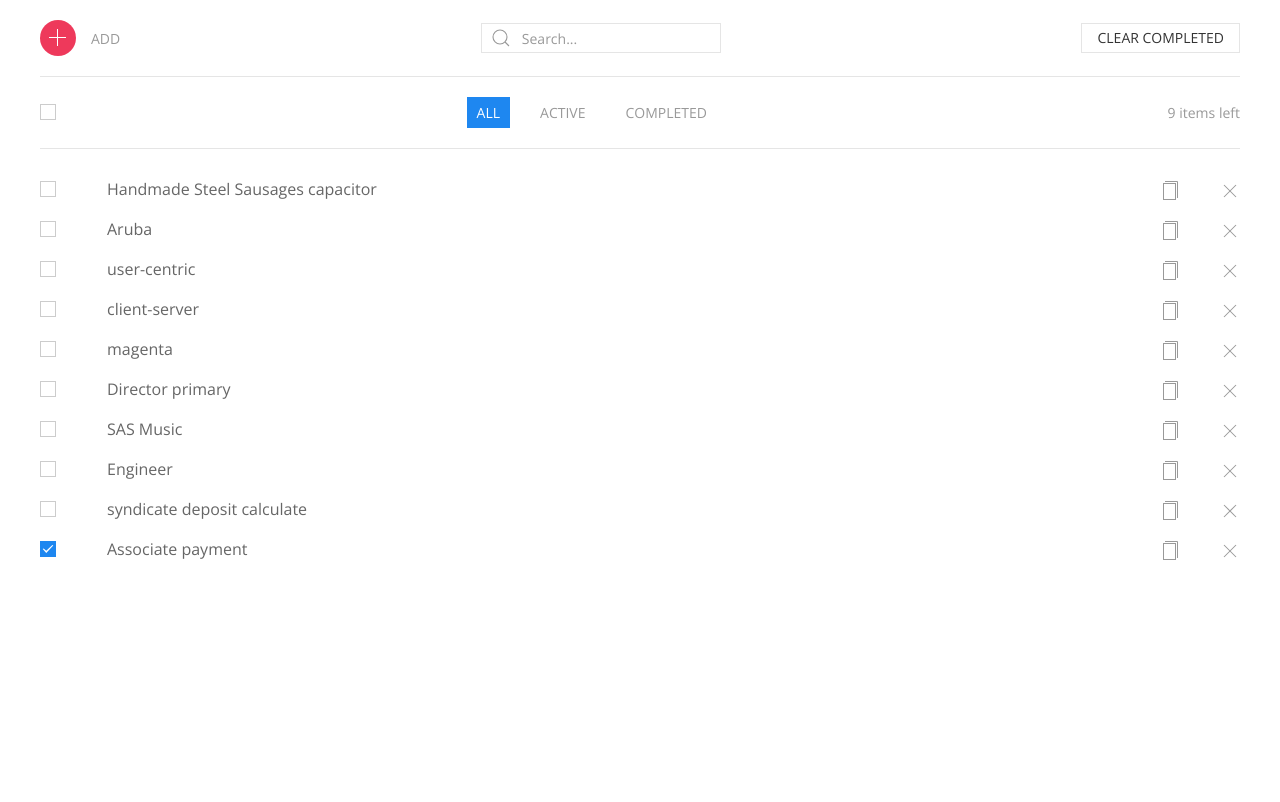
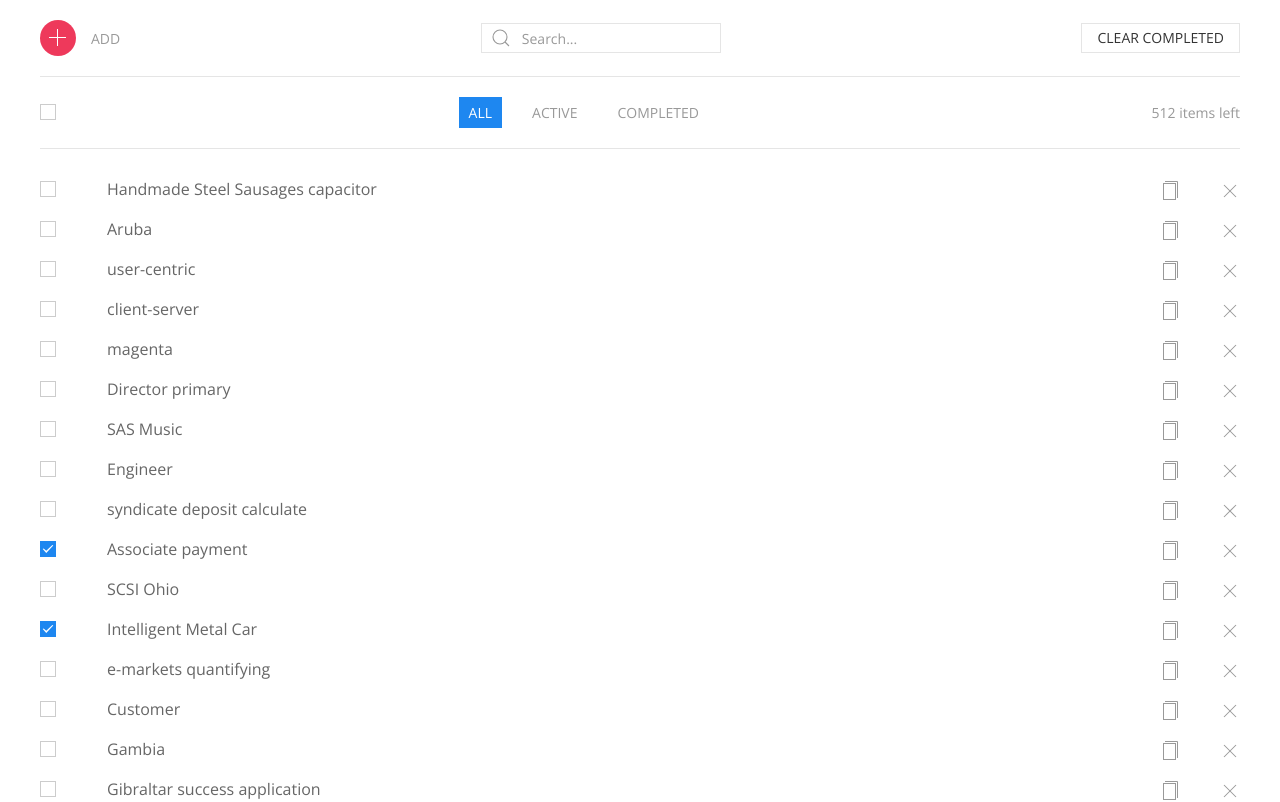
Before and after one commit to samuelkarani/todolist-react, a React (Create React App) app: page / in a window 1280 px wide. Shown: the top 802 px of the page. Built offline with nearby package versions, Linux system fonts and the light colour scheme.

Commit message:
checkpoint

```diff
--- a/src/components/App.js
+++ b/src/components/App.js
@@ -1,5 +1,4 @@
 import React, { PureComponent } from "react";
-import axios from "axios";
 import "./app.css";
 import Todo from "../classes/todo";
 import TodoList from "./TodoList";
@@ -8,14 +7,7 @@ import Header from "./Header";
 
 import { generateData } from "../utils";
 
-const INITIAL_TODO_LENGTH = 10;
-
-function convertIdsToStrings(todoList) {
-  return todoList.map(todo => {
-    todo.id = todo.id.toString();
-    return todo;
-  });
-}
+const INITIAL_TODO_LENGTH = 1000;
 
 function computeTodoLeft(todoList) {
   return todoList.reduce((prev, todo) => prev + (!todo.completed ? 1 : 0), 0);
--- a/src/components/TodoList.js
+++ b/src/components/TodoList.js
@@ -32,7 +32,7 @@ const TodoList = class extends PureComponent {
           <ReactList
             itemRenderer={this.renderItem}
             length={this.props.todoList.length}
-            type="uniform"
+            type="simple"
           />
         </ul>
       </div>
```
